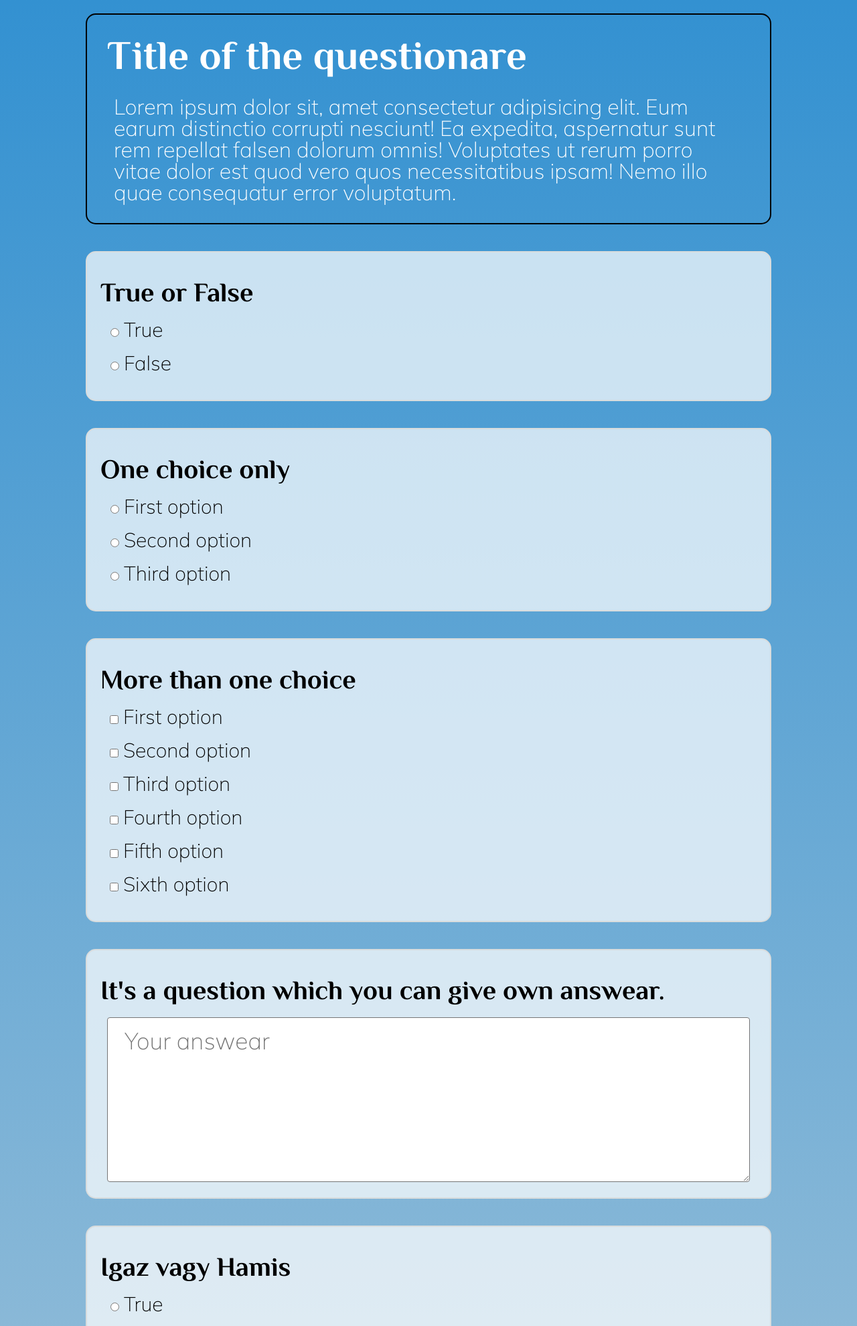
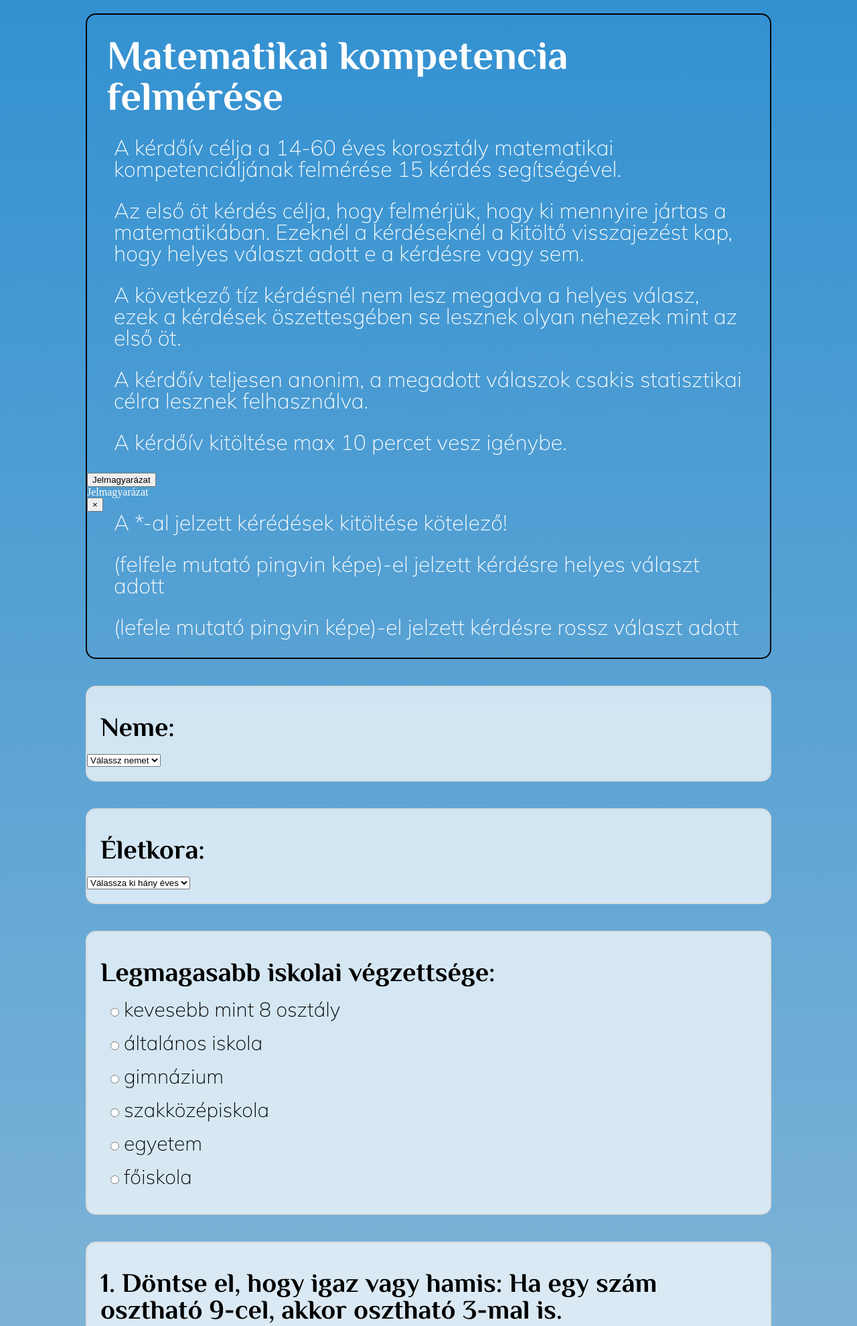
Before and after one commit to SZFM-Project-Team/SZFM_BIG_PROJECT, a PHP site: page / in a window 1280 px wide. Shown: the top 1980 px of the page at 67% size. Run offline with PHP 8.4, Linux system fonts and the light colour scheme.

Commit message:
Demó kérdések hozzáadása az index.php-hez

```diff
--- a/project/index.php
+++ b/project/index.php
@@ -4,85 +4,88 @@
     <meta charset="UTF-8">
     <meta http-equiv="X-UA-Compatible" content="IE=edge">
     <meta name="viewport" content="width=device-width, initial-scale=1.0">
-    <link rel="stylesheet" href="css/css-reset.css">
-    <link rel="stylesheet" href="css/style.css">
+    <!-- <link rel="stylesheet" href="https://stackpath.bootstrapcdn.com/bootstrap/4.3.1/css/bootstrap.min.css" integrity="sha384-ggOyR0iXCbMQv3Xipma34MD+dH/1fQ784/j6cY/iJTQUOhcWr7x9JvoRxT2MZw1T" crossorigin="anonymous"> -->
+    <link rel="stylesheet" href="css-reset.css">
+    <link rel="stylesheet" href="style.css">
+    <link rel="stylesheet" href="mytutorial.css">
     <link href="https://fonts.googleapis.com/css2?family=Mulish:wght@200&family=Philosopher:wght@700&display=swap" rel="stylesheet">
-    <!-- <link rel="stylesheet" href="https://stackpath.bootstrapcdn.com/bootstrap/4.3.1/css/bootstrap.min.css" integrity="sha384-ggOyR0iXCbMQv3Xipma34MD+dH/1fQ784/j6cY/iJTQUOhcWr7x9JvoRxT2MZw1T" crossorigin="anonymous"> -->
+    <script defer src="tutorial.js"></script>
     <title>Questionare</title>
 </head>
 <!-- Ha magyar lesz a kérőív akkor új fontot kell keresni a Philosopher helyett mert nem tudja lekezelni az összes ékezetes betűt. De mivel nem tudtam milyen nyelven lesz, így meghagytam így.  -->
 <body>
-    <script src="https://code.jquery.com/jquery-3.3.1.slim.min.js" integrity="sha384-q8i/X+965DzO0rT7abK41JStQIAqVgRVzpbzo5smXKp4YfRvH+8abtTE1Pi6jizo" crossorigin="anonymous"></script>
+    <!-- <script src="https://code.jquery.com/jquery-3.3.1.slim.min.js" integrity="sha384-q8i/X+965DzO0rT7abK41JStQIAqVgRVzpbzo5smXKp4YfRvH+8abtTE1Pi6jizo" crossorigin="anonymous"></script>
     <script src="https://cdnjs.cloudflare.com/ajax/libs/popper.js/1.14.7/umd/popper.min.js" integrity="sha384-UO2eT0CpHqdSJQ6hJty5KVphtPhzWj9WO1clHTMGa3JDZwrnQq4sF86dIHNDz0W1" crossorigin="anonymous"></script>
-    <script src="https://stackpath.bootstrapcdn.com/bootstrap/4.3.1/js/bootstrap.min.js" integrity="sha384-JjSmVgyd0p3pXB1rRibZUAYoIIy6OrQ6VrjIEaFf/nJGzIxFDsf4x0xIM+B07jRM" crossorigin="anonymous"></script>
+    <script src="https://stackpath.bootstrapcdn.com/bootstrap/4.3.1/js/bootstrap.min.js" integrity="sha384-JjSmVgyd0p3pXB1rRibZUAYoIIy6OrQ6VrjIEaFf/nJGzIxFDsf4x0xIM+B07jRM" crossorigin="anonymous"></script> -->
+
     <div class="container">
         <header>
-            <h1>Title of the questionare</h1>
-            <p>Lorem ipsum dolor sit, amet consectetur adipisicing elit. Eum earum distinctio corrupti nesciunt! Ea
-                expedita, aspernatur sunt rem repellat falsen dolorum omnis! Voluptates ut rerum porro vitae dolor est quod
-                vero quos necessitatibus ipsam! Nemo illo quae consequatur error voluptatum.</p>
+            <h1>Matematikai kompetencia felmérése</h1>
+            <p>A kérdőív célja a 14-60 éves korosztály matematikai kompetenciáljának felmérése 15 kérdés segítségével. </p>
+            <p>Az első öt kérdés célja, hogy felmérjük, hogy ki mennyire jártas a matematikában. Ezeknél a kérdéseknél a kitöltő visszajezést kap, hogy helyes választ adott e a kérdésre vagy sem.</p>
+            <p>A következő tíz kérdésnél nem lesz megadva a helyes válasz, ezek a kérdések öszettesgében se lesznek olyan nehezek mint az első öt. </p>
+            <p>A kérdőív teljesen anonim, a megadott válaszok csakis statisztikai célra lesznek felhasználva.</p>
+            <p>A kérdőív kitöltése max 10 percet vesz igénybe. </p>
+            <button class="tutorial pointer" id=modbutton data-modal-target="#modal">Jelmagyarázat</button>
+            <div class="modal" id=modal>
+                <div class="modal-header">
+                    <div class="title">Jelmagyarázat</div>
+                    <button data-close-button class="close-button">&times;</button>
+                </div>
+                <div class="modal-body">
+                    <p> A *-al jelzett kérédések kitöltése kötelező!</p>
+                    <p>(felfele mutató pingvin képe)-el jelzett kérdésre helyes választ adott </p>
+                    <p>(lefele mutató pingvin képe)-el jelzett kérdésre rossz választ adott </p>
+                </div>
+            </div>
+            <div id="overlay"></div>
         </header>
 
         <?php
+
             class NewQuestion
             {
 
-                function addTrueOrFalse($block_name, $name)
+                function addTrueOrFalse($block_name)
                 {
                     echo '<div class="input-wrapper ">
                     <h1>'.$block_name.'</h1>
                     <div class="radio">
-                        <input type="radio" name="'.$block_name[0].'_'.$name.'_'.$block_name[strlen($block_name)-1].'" id="?t'.$name.'">
-                        <label for="?t'.$name.'">True</label>
+                        <input type="radio" name="q1" id="true">
+                        <label>Igaz</label>
                     </div>
                     <div class="radio">
-                        <input type="radio" name="'.$block_name[0].'_'.$name.'_'.$block_name[strlen($block_name)-1].'" id="?f'.$name.'">
-                        <label for="?f'.$name.'">False</label>
+                        <input type="radio" name="q1" id="false">
+                        <label>Hamis</label>
                     </div>
                 </div>';
                 }
 
-                function oneChoiceOnly($block_name, $name, $block_values = array())
+                function oneChoiceOnly($block_name, $block_values = array())
                 {
                     echo '<div class="input-wrapper">
                         <h1>'.$block_name.'</h1>';
                         $i = 1;
                         foreach ($block_values as $bv)
                         {
-                            $s = '';
-                            $s .= $bv[0];
-                            $s .= $bv[intdiv(strlen($bv),2)];
-                            $s .= $bv[strlen($bv)-1];
-                            $s .= $name[0];
-                            $s .= $name[strlen($name)-1];
-                            $s .= $block_name[0];
-                            $s .= $block_name[strlen($block_name)-1];
                             echo    '<div class="radio">
-                                        <input type="radio" name="'.$name.'" id="'.$i.'_'.$s.'?">
-                                        <label for="'.$i.'_'.$s.'?">'.$bv.'</label>
+                                        <input type="radio" name="q2" id="'.$i.'st-one-chose-only">
+                                        <label for="'.$i.'st-one-chose-only">'.$bv.'</label>
                                     </div>';
                             $i++;
                         }
                     echo '</div>';
                 }
 
-                function multipleChoice($block_name, $name, $block_values = array())
+                function multipleChoice($block_name, $block_values = array())
                 {
                     echo    '<div class="input-wrapper">
                                 <h1>'.$block_name.'</h1>';
                     $i = 1;
                     foreach ($block_values as $bv)
                     {
-                        $s = '';
-                        $s .= $bv[0];
-                        $s .= $block_name[0];
-                        $s .= $block_name[strlen($block_name)-1];
-                        $s .= $bv[intdiv(strlen($bv),2)];
-                        $s .= $bv[strlen($bv)-1];
-                        $s .= $name[0];
-                        $s .= $name[strlen($name)-1];
                         echo    '<div class="checkbox">
-                                    <input type="checkbox" name="'.$name.'" id="cb'.$i.'">
+                                    <input type="checkbox" name="cb" id="cb'.$i.'">
                                     <label for="cb'.$i.'">'.$bv.'</label>
                                 </div>';
                         $i++;
@@ -91,15 +94,12 @@
                     echo '</div>';
                 }
 
-                function customAnswer($block_name, $name, $customPlaceholder = "Válasz helye...")
+                function customAnswer($block_name, $customPlaceholder = "Válasz helye...")
                 {
-                    $id = '';
-                    $id .= $name[0].'-!'.$name[strlen($name)-1];
-                    $id .= $block_name[0].'?_'.$block_name[strlen($block_name)-1];
                     echo    '<div class="input-wrapper">
                                 <h1>'.$block_name.'</h1>
                                 <div class="own-answear">
-                                    <textarea name="'.$name.'" id="'.$id.'" cols="50" rows="5" placeholder="'.$customPlaceholder.'"></textarea>
+                                    <textarea name="" id="" cols="50" rows="5" placeholder="'.$customPlaceholder.'"></textarea>
                                 </div>
                             </div>';
                 }
@@ -109,129 +109,91 @@
 
         ?>
 
-        <!-- trueorfalse radio
-                onechoseonly radio
-                morethafalsenechose checkbox
-                ownanswer textbox -->
 
         <form action="" method="post">
 
-            <div class="input-wrapper ">
-                <h1>True or False</h1>
-                <div class="radio">
-                    <input type="radio" id="true">
-                    <label for="true">True</label>
-                </div>
-                <div class="radio">
-                    <input type="radio" id="false">
-                    <label for="false">False</label>
-                </div>
+
+            <div class="input-wrapper">
+            <h1>Neme:</h1>
+                <select name="gender" id="gender">
+                        <option value="Not-chosen">Válassz nemet </option>
+                        <option value="Male">Férfi</option>
+                        <option value="Female">Nő</option>
+                        <option value="Other">Egyéb</option>
+                    </select>
+            </div>
+            <div class="input-wrapper">
+            <h1>Életkora:</h1>
+                <select name="gender" id="gender">
+                        <option value="Not-chosen">Válassza ki hány éves </option>
+                        <option value="14">14</option>
+                        <option value="15">15</option>
+                        <option value="16">16</option>
+                        <option value="17">17</option>
+                        <option value="18">18</option>
+                        <option value="19">19</option>
+                        <option value="20">20</option>
+                        <option value="21">21</option>
+                        <option value="22">22</option>
+                        <option value="23">23</option>
+                        <option value="24">24</option>
+                        <option value="25">25</option>
+                        <option value="26">26</option>
+                        <option value="27">27</option>
+                        <option value="28">28</option>
+                        <option value="29">29</option>
+                        <option value="30">30</option>
+                        <option value="31">31</option>
+                        <option value="32">32</option>
+                        <option value="33">33</option>
+                        <option value="34">34</option>
+                        <option value="35">35</option>
+                        <option value="36">36</option>
+                        <option value="37">37</option>
+                        <option value="38">38</option>
+                        <option value="39">39</option>
+                        <option value="40">40</option>
+                        <option value="41">41</option>
+                        <option value="42">42</option>
+                        <option value="43">43</option>
+                        <option value="44">44</option>
+                        <option value="45">45</option>
+                        <option value="46">46</option>
+                        <option value="47">47</option>
+                        <option value="48">48</option>
+                        <option value="49">49</option>
+                        <option value="50">50</option>
+                        <option value="51">51</option>
+                        <option value="52">52</option>
+                        <option value="53">53</option>
+                        <option value="54">54</option>
+                        <option value="55">55</option>
+                        <option value="56">56</option>
+                        <option value="57">57</option>
+                        <option value="58">58</option>
+                        <option value="59">59</option>
+                        <option value="60">60</option>
+                    </select>
             </div>
 
-            <div class="input-wrapper">
-                <h1>One choice only</h1>
-                <div class="radio">
-                    <input type="radio" name="kerdes_egyv" id="1st-one-chose-only">
-                    <label for="1st-one-chose-only">First option</label>
-                </div>
-                <div class="radio">
-                    <input type="radio" name="kerdes_egyv" id="2st-one-chose-only">
-                    <label for="2st-one-chose-only">Second option</label>
-                </div>
-                <div class="radio">
-                    <input type="radio" name="kerdes_egyv" id="3st-one-chose-only">
-                    <label for="3st-one-chose-only">Third option</label>
-                </div>
-            </div>
+            <?php
+                $addQA->oneChoiceOnly("Legmagasabb iskolai végzettsége:", array("kevesebb mint 8 osztály", "általános iskola", "gimnázium", "szakközépiskola", "egyetem", "főiskola"));
+                $addQA->addTrueOrFalse("1. Döntse el, hogy igaz vagy hamis:
+                Ha egy szám osztható 9-cel, akkor osztható 3-mal is.");
+                $addQA->oneChoiceOnly("2. Mit mondd ki a Pitagorasz-tétel?", array("Bármely derékszögű háromszög leghosszabb oldalának (átfogójának) négyzete megegyezik a másik két oldal (a befogók) négyzetösszegével.", "Bármely háromszög leghosszabb oldalának (átfogójának) négyzete megegyezik a másik két oldal (a befogók) négyzetösszegével.", "Bármely derékszögű háromszög leghosszabb oldalának (átfogójának) négyzete megegyezik a másik két oldal (a befogók) összegével.", "Bármely derékszögű háromszög leghosszabb oldalának (átfogójának) köbe megegyezik a másik két oldal (a befogók) négyzetösszegével.", "Bármely derékszögű háromszög leghosszabb oldalának (átfogójának) négyzete megegyezik a másik két oldal (a befogók) négyzetkülönbségével."));
 
-            <div class="input-wrapper">
-                <h1>More than one choice</h1>
-                <div class="checkbox">
-                    <input type="checkbox" id="cb1">
-                    <label for="cb1">First option</label>
-                </div>
-                <div class="checkbox">
-                    <input type="checkbox" id="cb2">
-                    <label for="cb2">Second option</label>
-                </div>
-                <div class="checkbox">
-                    <input type="checkbox" id="cb3">
-                    <label for="cb3">Third option</label>
-                </div>
-                <div class="checkbox">
-                    <input type="checkbox" id="cb4">
-                    <label for="cb4">Fourth option</label>
-                </div>
-                <div class="checkbox">
-                    <input type="checkbox" id="cb5">
-                    <label for="cb5">Fifth option</label>
-                </div>
-                <div class="checkbox">
-                    <input type="checkbox" id="cb6">
-                    <label for="cb6">Sixth option</label>
-                </div>
-            </div>
-
-            <div class="input-wrapper">
-                <h1>It's a question which you can give own answear.</h1>
-                <div class="own-answear">
-                    <textarea id="" cols="50" rows="5" placeholder="Your answear"></textarea>
-                </div>
-            </div>
-
-
-            <?php
-                //addTrueOrFalse([A KÉRDÉS NEVE], [AZ EGYÉNI NÉV, EZ KÖTELEZŐ!])
-                //oneChoiceOnly([A KÉRDÉS NEVE], [AZ EGYÉNI NÉV, EZ KÖTELEZŐ!], [VÁLASZOK MEGADÁSA TÖMBKÉNT])
-                //multipleChoice([A KÉRDÉS NEVE], [AZ EGYÉNI NÉV, EZ KÖTELEZŐ!], [VÁLASZOK MEGADÁSA TÖMBKÉNT])
-                //customAnswer([A KÉRDÉS NEVE], [A VÁLASZMEZŐ AZONOSÍTÓJA])
-
-                $addQA->addTrueOrFalse("Igaz vagy Hamis", "first_tf");
-                $addQA->addTrueOrFalse("Almafa", "masodik_tf");
-                $addQA->oneChoiceOnly("Válassz egyet!", "repa_retek_mogyoro", array("Almafa", "Kecske", "Répa", "Retek", "Mogyoró"));
-                $addQA->multipleChoice("Válassz többet!", "repa_retek_mogyoro", array("Almafa", "Kecske", "Répa", "Retek", "Mogyoró"));
-                $addQA->customAnswer("Mit gondolsz...", "custom_answer_block");
+                $addQA->addTrueOrFalse("3. Döntse el, hogy igaz e a következő állítás: Azokat a természetes számokat, amelyeknek pontosan két osztójuk van, prímszámoknak nevezzük.
+                ");
+                $addQA->multipleChoice("4. Jelölje be az összes igaz állítást!", array("Minden kocka téglatest.", "Minden téglatest kocka.", "Van olyan téglatest amely nem kocka.", "Van olyan kocka, amely nem téglatest.", "Ha egy testet ha egybevágó téglalap határól, akkor az kocka.", "Ha egy téglatestnek van három egybevágó lapja, akkor legalább négy lapja egybevágó.", "A fentiek közül az összes állítás hamis."));
+                $addQA->customAnswer("5. Írjon legalább 2  számpárt, amelynek a legnagyobb közös oszója 6! (pl:54-24)");
 
 
             ?>
-            <script>
-                try
-                {
-                    autoLoadTrueFalse(ih_items);
-                } catch (e)
-                {
-                    console.log(e);
-                }
-
-                try
-                {
-                    autoLoadOneChoice(oc_ids, oc_items);
-                } catch (e)
-                {
-                    console.log(e);
-                }
-
-                try
-                {
-                    autoLoadMultiChoice(multi_ids, multi_itemids);
-                } catch (e)
-                {
-                    console.log(e);
-                }
-            </script>
 
             <div class="submit pointer">
                 <input type="submit" value="Send" class="button pointer">
             </div>
         </form>
-		<?php
-
-            if (isset($_POST['store']))
-            {
-                databasePush(serialize($_POST));
-            }
-
-        ?>
     </div>
 </body>
 </html>
```
